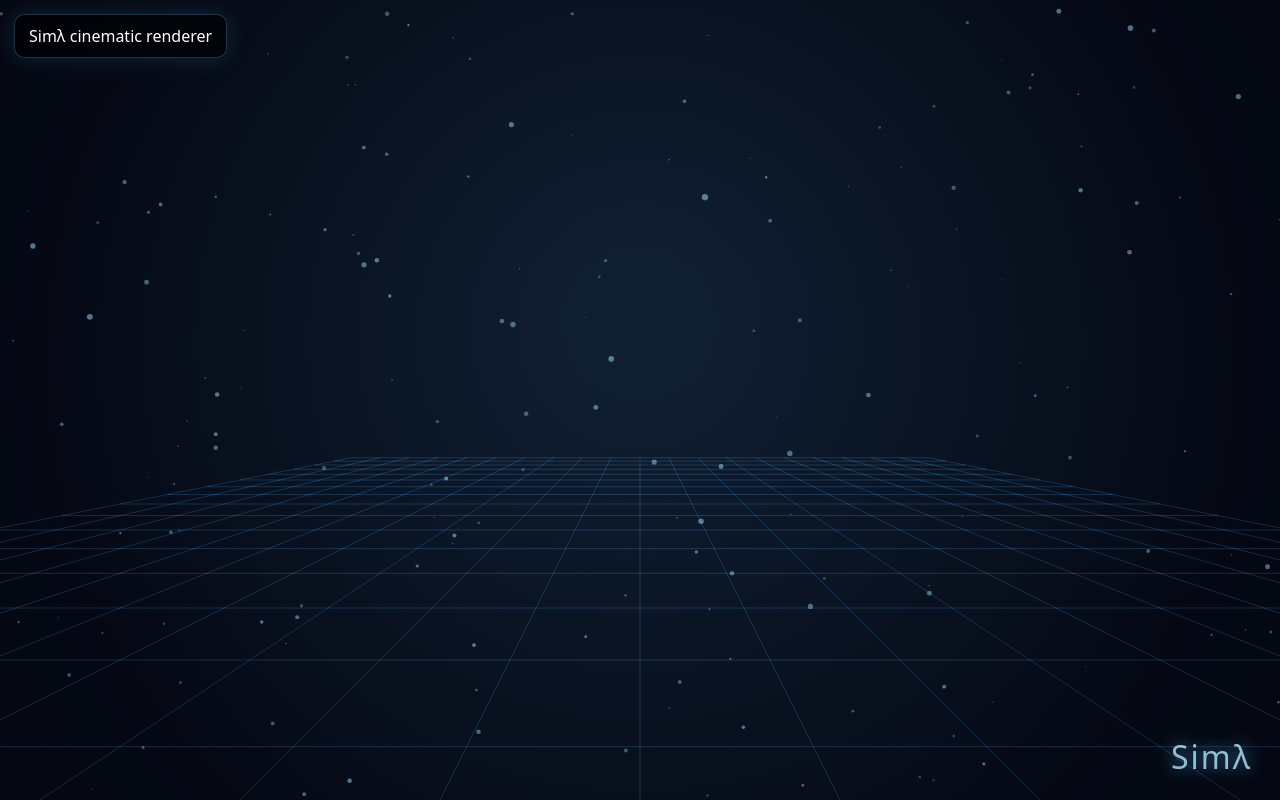
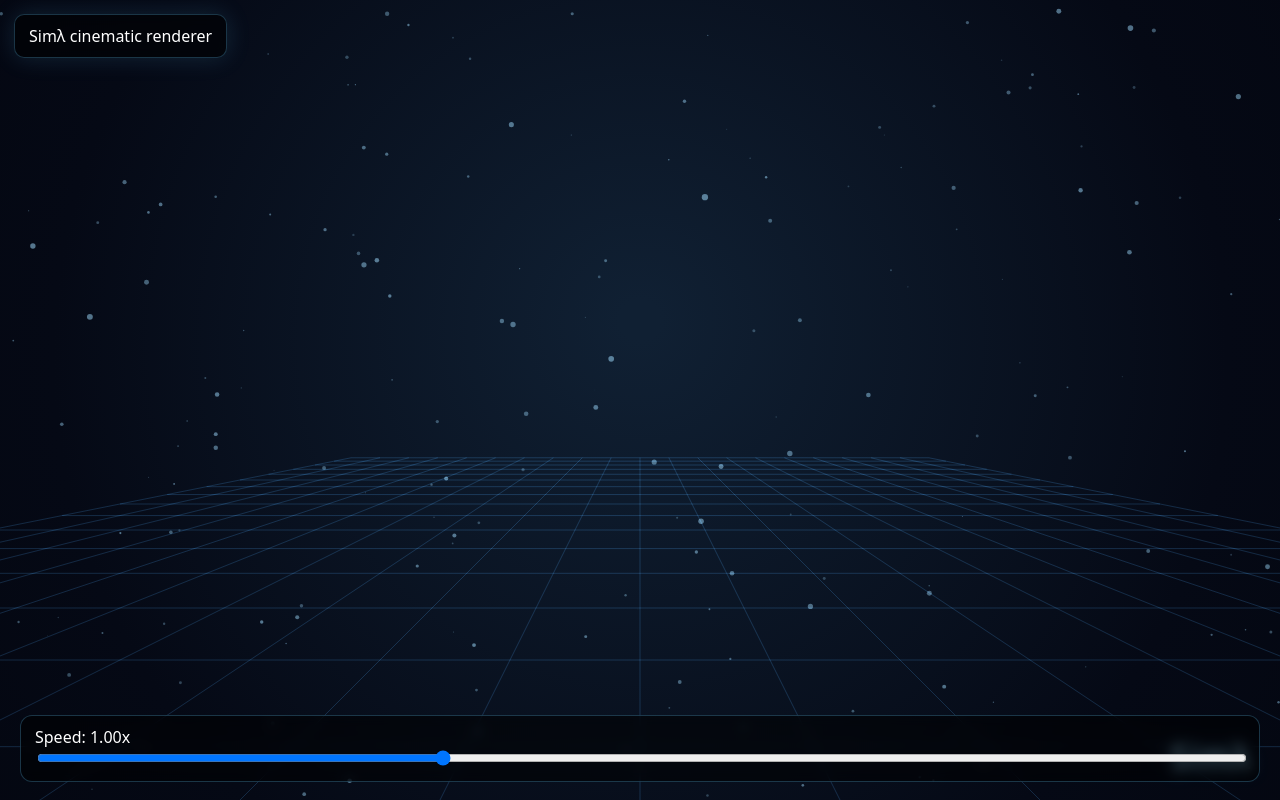
Before and after one commit to BronBron-Commits/Simla, a website: page sim3d.html in a window 1280 px wide. Drawn offline with Linux system fonts and the light colour scheme; no server answers.

Commit message:
add speed slider for Simλ simulation time

```diff
--- a/sim3d.html
+++ b/sim3d.html
@@ -30,6 +30,24 @@
       box-shadow: 0 0 24px rgba(102,204,255,.15);
     }
 
+    #controls {
+      position: fixed;
+      left: 20px;
+      right: 20px;
+      bottom: 18px;
+      z-index: 20;
+      background: rgba(0,0,0,.55);
+      border: 1px solid rgba(102,204,255,.25);
+      border-radius: 12px;
+      padding: 10px 14px;
+      backdrop-filter: blur(6px);
+      color: white;
+    }
+
+    #speed {
+      width: 100%;
+    }
+
     #title {
       position: fixed;
       bottom: 22px;
@@ -46,6 +64,10 @@
   <div id="hud">Simλ cinematic renderer</div>
   <div id="title">Simλ</div>
   <canvas id="view"></canvas>
+  <div id="controls">
+    <label>Speed: <span id="speedValue">1.00</span>x</label>
+    <input id="speed" type="range" min="0" max="3" step="0.05" value="1">
+  </div>
 
   <script type="module">
     import { parse } from "./src/parser.js";
@@ -67,9 +89,18 @@
       return 0;
     }
 
+    function colorOf(obj, fallback = [102, 204, 255]) {
+      const r = Math.max(0, Math.min(255, get(obj, "r") || fallback[0]));
+      const g = Math.max(0, Math.min(255, get(obj, "g") || fallback[1]));
+      const b = Math.max(0, Math.min(255, get(obj, "b") || fallback[2]));
+      return { r, g, b, css: `rgb(${r},${g},${b})` };
+    }
+
     const canvas = document.getElementById("view");
     const ctx = canvas.getContext("2d");
     const hud = document.getElementById("hud");
+    const speedSlider = document.getElementById("speed");
+    const speedValue = document.getElementById("speedValue");
 
     function resize() {
       canvas.width = innerWidth;
@@ -202,8 +233,9 @@
         ctx.globalAlpha = alpha;
 
         ctx.shadowBlur = 18 * bright;
-        ctx.shadowColor = "rgba(100,220,255,.9)";
-        ctx.strokeStyle = `rgba(${80 + bright * 120}, ${180 + bright * 60}, 255, ${alpha})`;
+        const col = colorOf(obj);
+        ctx.shadowColor = `rgba(${col.r},${col.g},${col.b},.9)`;
+        ctx.strokeStyle = `rgba(${col.r}, ${col.g}, ${col.b}, ${alpha})`;
         ctx.lineWidth = 1.5 + bright * 2.2;
 
         ctx.beginPath();
@@ -276,7 +308,13 @@
     const bytecode = compile(ast);
 
     function frame(time) {
-      const step = run(bytecode, { tick: time });
+      const speed = Number(speedSlider.value);
+      speedValue.textContent = speed.toFixed(2);
+
+      const step = run(bytecode, {
+        tick: time,
+        speed
+      });
       const scene = step.result;
       const objects = get(scene, "objects");
 
@@ -296,7 +334,7 @@
         }
 
         if (get(obj, "type") === "pyramid") {
-          drawWireObject(obj, pyramidVerts, pyramidEdges, get(obj, "rotY"), "#ffcc66");
+          drawWireObject(obj, pyramidVerts, pyramidEdges, get(obj, "rotY"), colorOf(obj, [255, 204, 102]).css);
         }
       }
 
```
Also changed, not shown: 1 other file.
